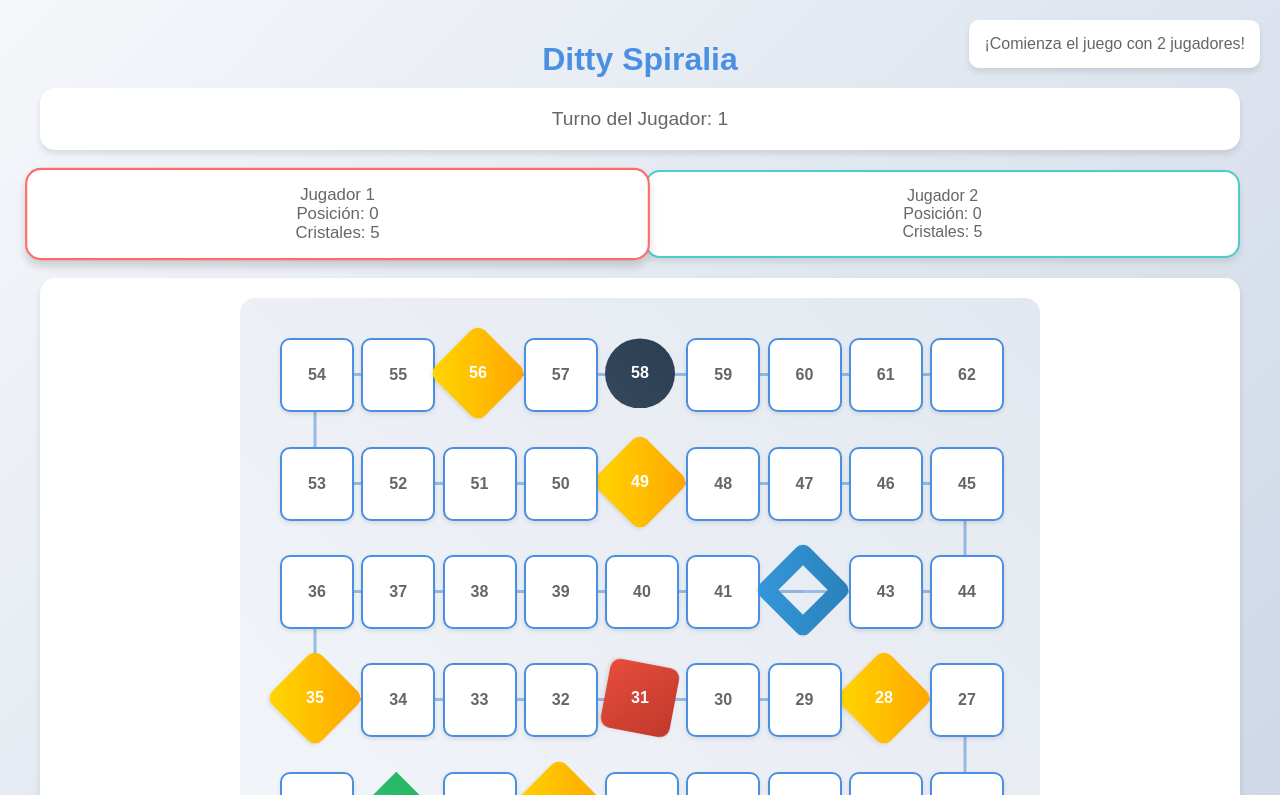
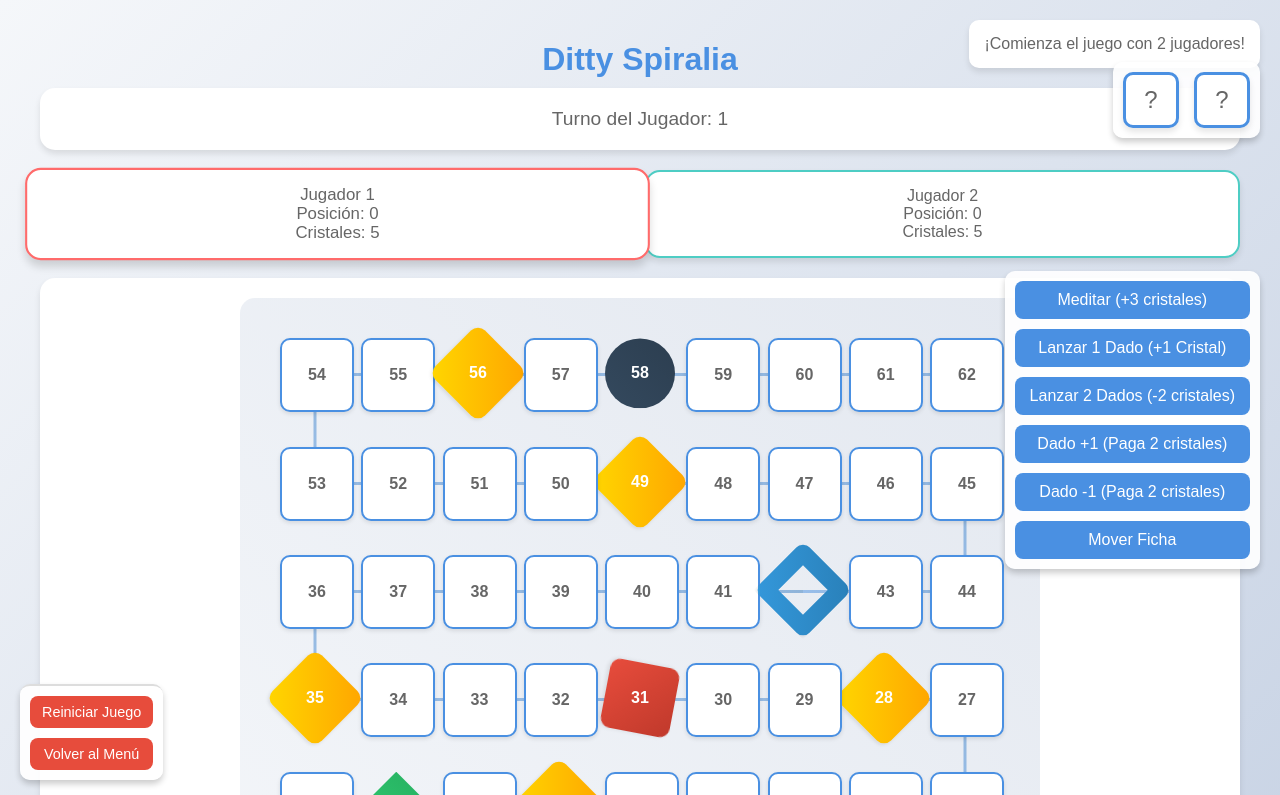
Before and after one commit to MikiMauZ/ditty-games, a plain HTML site: page games/spiralia/index.html in a window 1280 px wide. Both pictures are taken after a click on the button "2 Jugadores". Shown: the top 795 px of the page. Drawn offline with Linux system fonts and the light colour scheme.

Commit message:
Add files via upload

```diff
--- a/games/spiralia/index.html
+++ b/games/spiralia/index.html
@@ -41,11 +41,14 @@
 
             <div class="controls">
                 <button id="meditate-btn">Meditar (+3 cristales)</button>
-                <button id="roll-one-btn">Lanzar 1 Dado (gratis)</button>
+                <button id="roll-one-btn">Lanzar 1 Dado (+1 Cristal)</button>
                 <button id="roll-two-btn">Lanzar 2 Dados (-2 cristales)</button>
-                <button id="modify-up-btn" disabled>+1 (-1 cristal)</button>
-                <button id="modify-down-btn" disabled>-1 (-1 cristal)</button>
+                <button id="modify-up-btn" disabled> Dado +1 (Paga 2 cristales)</button>
+                <button id="modify-down-btn" disabled>Dado -1 (Paga 2 cristales)</button>
                 <button id="move-btn" disabled>Mover Ficha</button>
+            </div>
+
+            <div class="secondary-controls">
                 <button id="restart-btn">Reiniciar Juego</button>
                 <button class="back-button" onclick="window.location.href='../../index.html'">Volver al Menú</button>
             </div>
--- a/games/spiralia/style.css
+++ b/games/spiralia/style.css
@@ -217,6 +217,55 @@ body {
     white-space: nowrap;
 }
 
+.controls {
+    display: flex;
+    flex-wrap: wrap;
+    justify-content: center;
+    gap: 10px;
+    margin-top: 10px;
+}
+
+/* Botones de acción principal */
+.controls button {
+    font-size: 1em;
+    padding: 10px 15px;
+    background: #4a90e2;
+    color: white;
+    border: none;
+    border-radius: 8px;
+    transition: background 0.3s ease;
+}
+
+.controls button:hover {
+    background: #357abd;
+    cursor: pointer;
+}
+
+/* Nueva sección de botones secundarios */
+.secondary-controls {
+    margin-top: 20px;
+    display: flex;
+    justify-content: center;
+    gap: 20px;
+    border-top: 2px solid #ddd;
+    padding-top: 15px;
+}
+
+.secondary-controls button {
+    background: #e74c3c; /* Color llamativo pero diferente */
+    color: white;
+    font-size: 0.9em;
+    padding: 8px 12px;
+    border: none;
+    border-radius: 8px;
+    transition: background 0.3s ease;
+}
+
+.secondary-controls button:hover {
+    background: #c0392b;
+    cursor: pointer;
+}
+
 /* Resto de estilos igual que antes... */
 
 @media (max-width: 900px) {
@@ -422,10 +471,91 @@ body.modal-active .modal {
         padding: 8px 10px;
     }
 }
+/* Controles principales flotantes solo en PC */
+@media (min-width: 769px) {
+    .controls {
+        position: fixed; /* Hace que los botones floten */
+        right: 20px; /* Pegados al lado derecho */
+        top: 50%; /* Centra verticalmente */
+        transform: translateY(-50%); /* Ajusta el centro exacto */
+        display: flex;
+        flex-direction: column; /* Apila los botones verticalmente */
+        gap: 10px; /* Espaciado entre botones */
+        background: rgba(255, 255, 255, 0.9); /* Fondo semitransparente */
+        border-radius: 10px;
+        padding: 10px;
+        box-shadow: 0 4px 6px rgba(0, 0, 0, 0.2);
+        z-index: 1000; /* Se asegura de que estén por encima del tablero */
+    }
 
-@media (max-width: 480px) {
-    .game-container {
-        transform: scale(0.8); /* Escala todo el contenido */
-        transform-origin: top center; /* Mantén la escala centrada */
+    .controls button {
+        font-size: 1em;
+        padding: 10px 15px;
+        background: #4a90e2; /* Color principal */
+        color: white;
+        border: none;
+        border-radius: 8px;
+        transition: background 0.3s ease;
+    }
+
+    .controls button:hover {
+        background: #357abd; /* Cambio de color al pasar el ratón */
+        cursor: pointer;
+    }
+
+    /* Separar botones secundarios en el lateral inferior izquierdo */
+    .secondary-controls {
+        position: fixed;
+        left: 20px;
+        bottom: 20px;
+        display: flex;
+        flex-direction: column;
+        gap: 10px;
+        background: rgba(255, 255, 255, 0.9);
+        padding: 10px;
+        border-radius: 10px;
+        box-shadow: 0 4px 6px rgba(0, 0, 0, 0.2);
+    }
+
+    .secondary-controls button {
+        background: #e74c3c;
+        color: white;
+        font-size: 0.9em;
+        padding: 8px 12px;
+        border: none;
+        border-radius: 8px;
+        transition: background 0.3s ease;
+    }
+
+    .secondary-controls button:hover {
+        background: #c0392b;
+    }
+
+    .dice-container {
+        position: fixed; /* Fija la posición en la pantalla */
+        right: 20px; /* Alineado con los controles */
+        top: 10%; /* Colocado por encima de los controles */
+        transform: translateY(-50%);
+        display: flex;
+        justify-content: center;
+        gap: 15px;
+        z-index: 1100; /* Encima de los controles */
+        background: rgba(255, 255, 255, 0.9);
+        border-radius: 10px;
+        padding: 10px;
+        box-shadow: 0 4px 6px rgba(0, 0, 0, 0.2);
+    }
+
+    .dice-container .die {
+        width: 50px; /* Tamaño de los dados */
+        height: 50px;
+        font-size: 1.5em; /* Tamaño del texto */
+        border: 3px solid #4a90e2;
+        border-radius: 10px;
+        background: white;
+        display: flex;
+        justify-content: center;
+        align-items: center;
+        box-shadow: 0 4px 6px rgba(0, 0, 0, 0.1);
     }
 }
```
